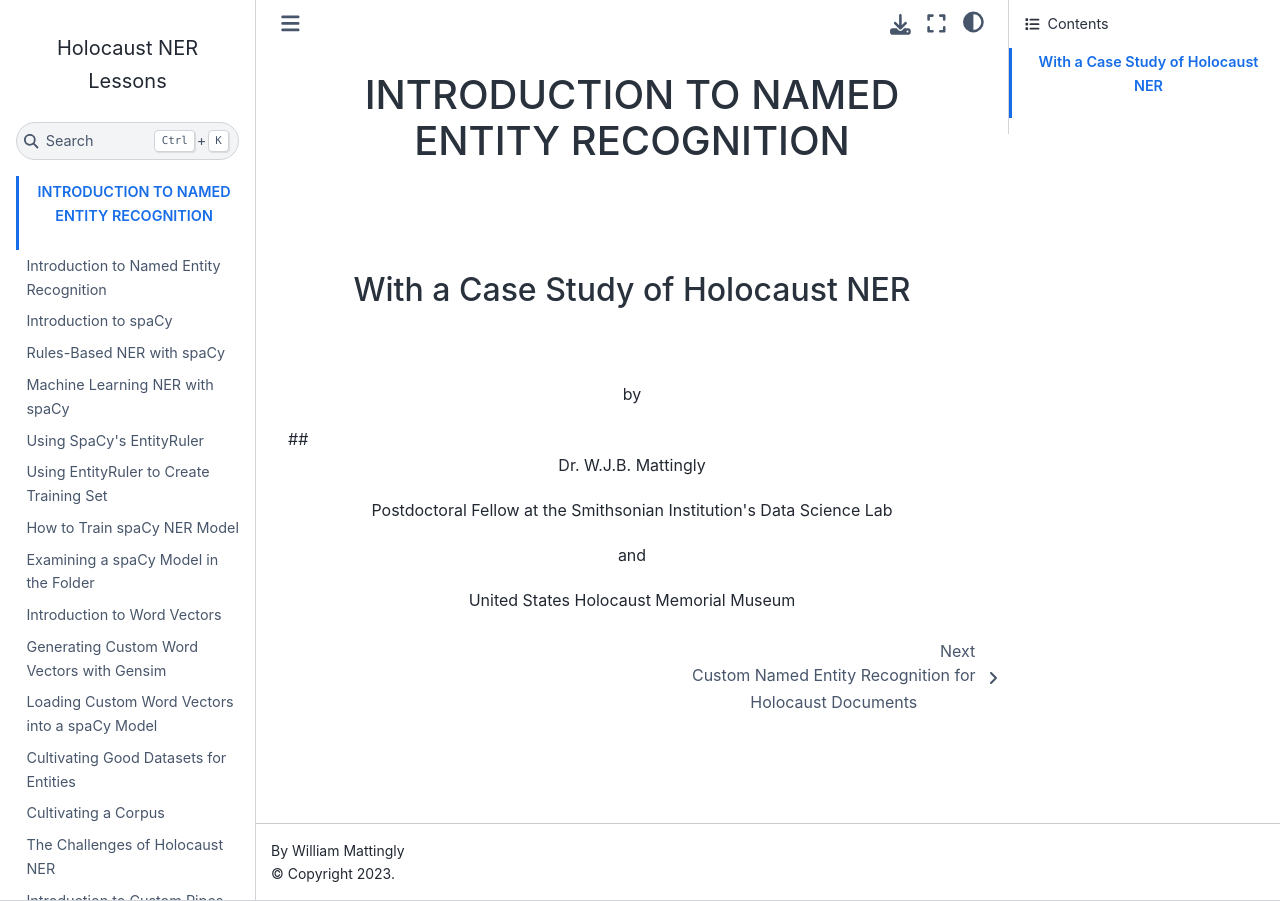
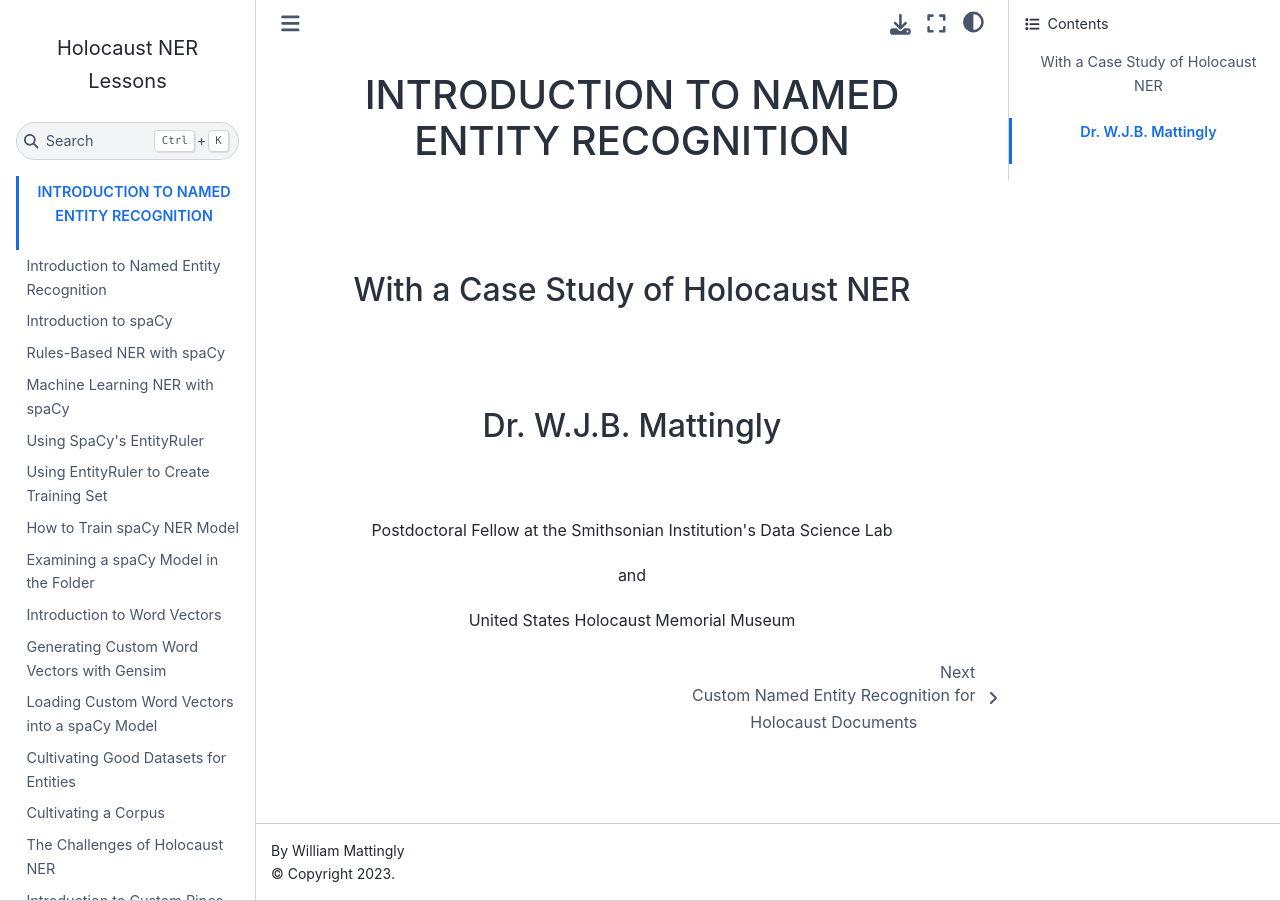
Before and after one commit to wjbmattingly/holocaust_ner_lessons, a Jupyter Book: the page built from intro.md, in a window 1280 px wide. Built offline with Jupyter Book 1.0.4 settings and Sphinx 7.4.7 and the Sphinx Book theme 1.1.4, drawn with Linux system fonts in a browser that asks for light colours.

Commit message:
Update intro.md

```diff
--- a/intro.md
+++ b/intro.md
@@ -1,6 +1,6 @@
 # <p align="center">INTRODUCTION TO NAMED ENTITY RECOGNITION</p>
 ## <p align="center">With a Case Study of Holocaust NER</p>
-<p align="center">by</p>
+
 ## <p align="center">Dr. W.J.B. Mattingly</p>
 <p align="center">Postdoctoral Fellow at the Smithsonian Institution's Data Science Lab</p>
 <p align="center">and</p>
```
